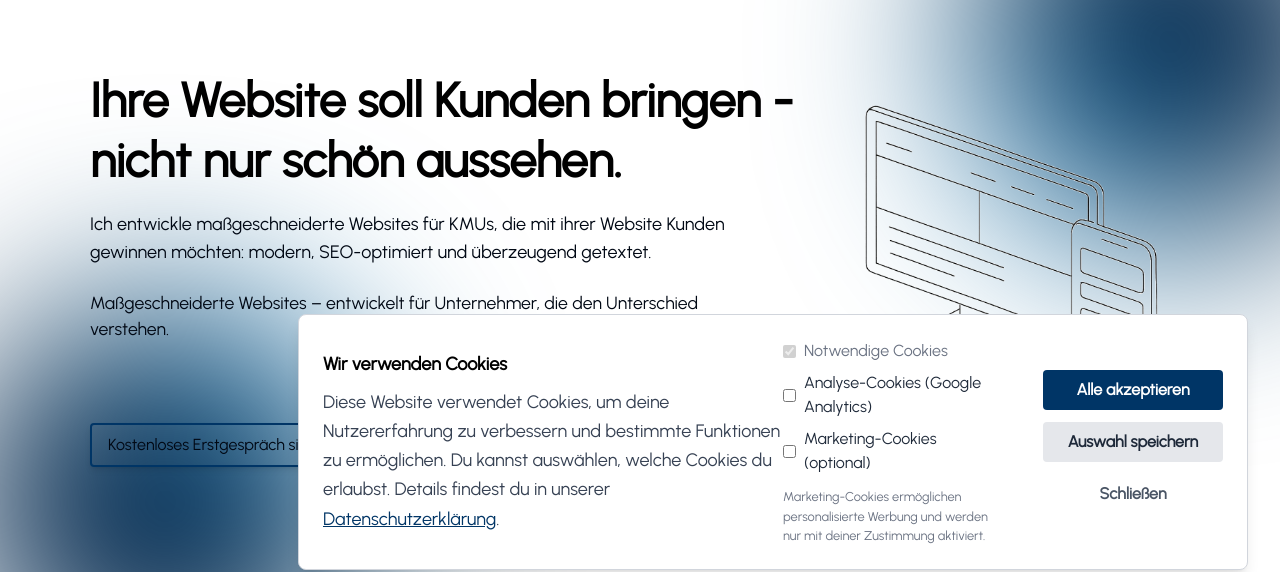
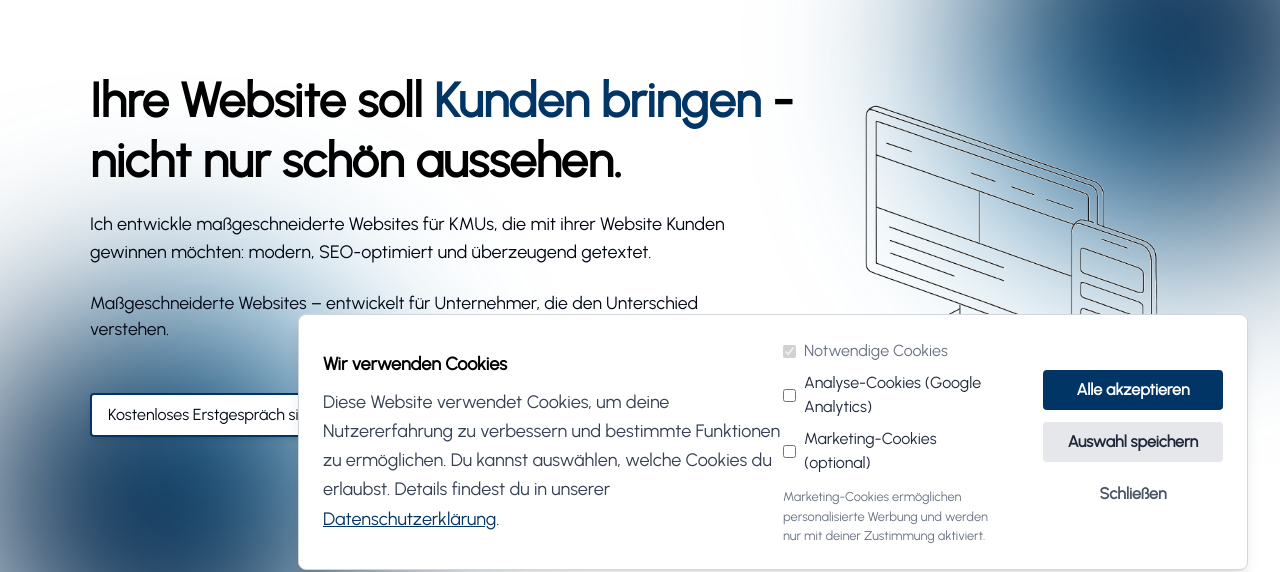
Before and after one commit to Franco-Cipolla/franco-cipolla-website, a React (Vite) app: page / in a window 1280 px wide. Shown: the part 198-770 px from the top of the page. Built offline with nearby package versions, Linux system fonts and the light colour scheme; no server answers.

Commit message:
`Refactored Hero component: updated class names, added span element, and modified CTA div properties`

```diff
--- a/src/components/Hero.jsx
+++ b/src/components/Hero.jsx
@@ -133,9 +133,9 @@ const Hero = () => {
           <div>
             <h1
               ref={headlineRef}
-              className="text-3xl md:text-5xl font-[800] text-black leading-tight mb-5"
+              className="text-3xl md:text-5xl font-[700] text-black leading-tight mb-5"
             >
-              Ihre Website soll Kunden bringen - <br/> nicht nur schön aussehen.
+              Ihre Website soll <span className='text-[#003566]'>Kunden bringen</span> - <br/> nicht nur schön aussehen.
             </h1>
 
             <p ref={mobileText1Ref} className="text-lg text-[#000814] max-w-xl xl:hidden mb-4">
@@ -157,10 +157,10 @@ const Hero = () => {
 
             <div
               ref={ctaRef}
-              className="mt-20 flex gap-2 lg:gap-4 md:items-center md:justify-center xl:items-start xl:justify-start"
+              className="mt-12.5 flex gap-2 lg:gap-4 md:items-center md:justify-center xl:items-start xl:justify-start"
             >
 
-              <CTA1 />
+              <CTA1 bg="bg-white"/>
             </div>
           </div>
 
```
